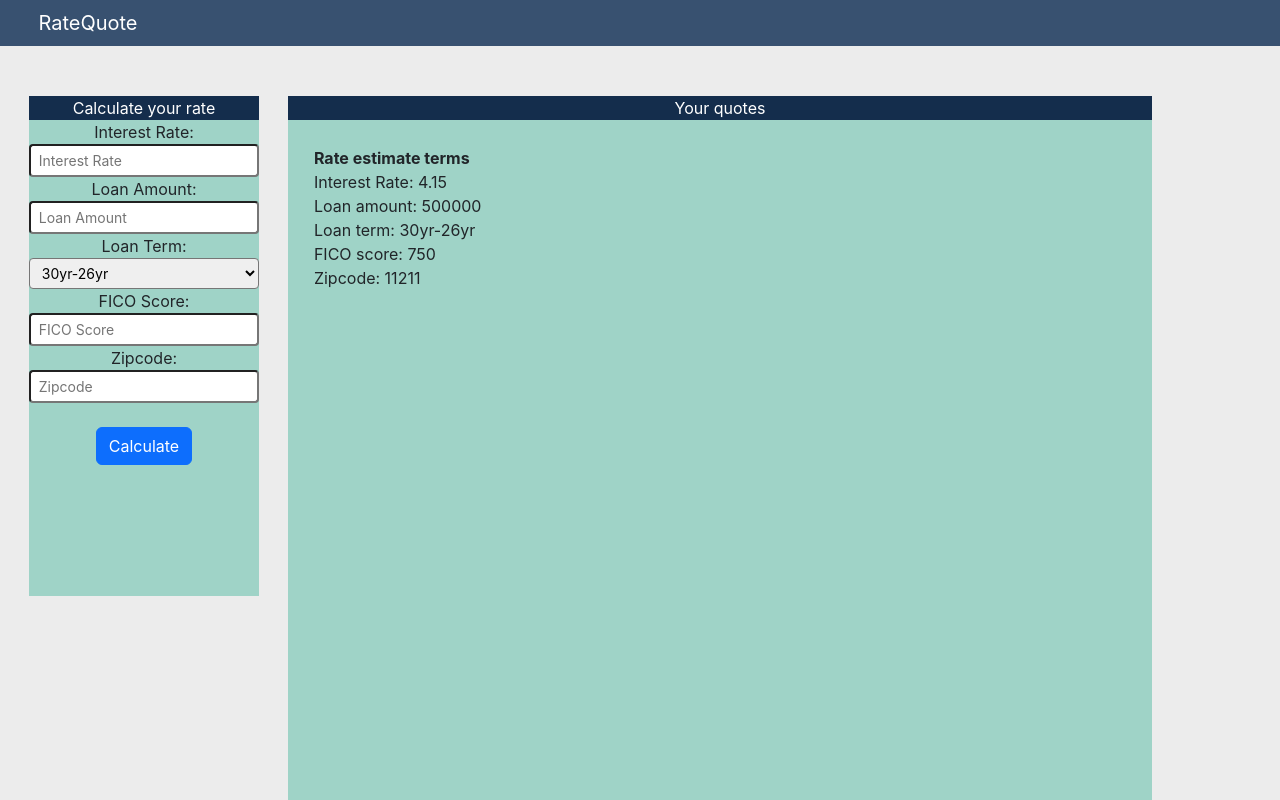
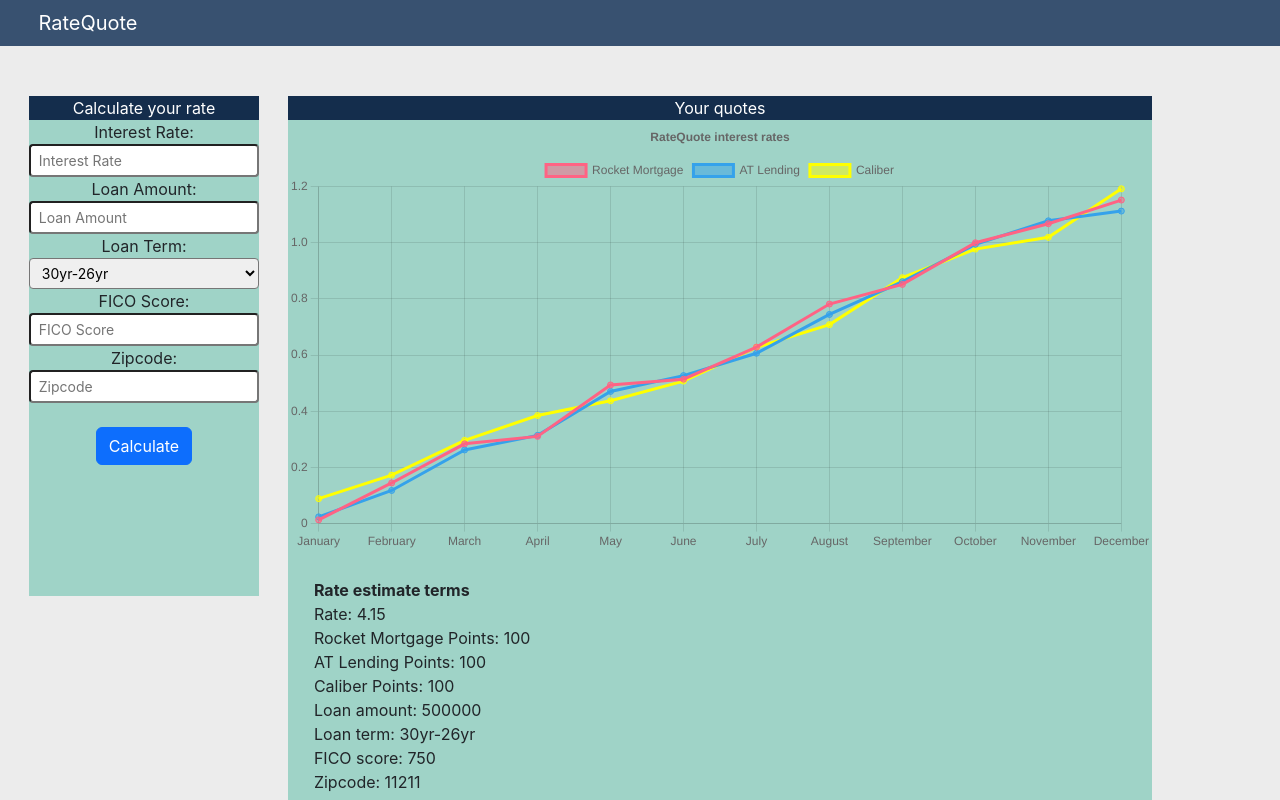
Before and after one commit to sunkam96/RateQuote, a React (Create React App) app: page / in a window 1280 px wide. Shown: the top 800 px of the page. Built offline with nearby package versions, Linux system fonts and the light colour scheme.

Commit message:
added different lender rates

```diff
--- a/src/PageContent.css
+++ b/src/PageContent.css
@@ -61,4 +61,5 @@
     align-items: flex-start;
     margin-top: 3%;
     margin-left: 3%;
+    min-height: 500px;
 }
--- a/src/PageContent.js
+++ b/src/PageContent.js
@@ -178,12 +178,15 @@ function Quotes(props) {
             <div className="quote-container-header">
                 Your quotes
             </div>
-            {/* <div className="quote-container-chart">
+            <div className="quote-container-chart">
                 <Line options={options} data={data} />
-            </div> */}
+            </div>
             <div className="quote-container-fields">
                 <div><b>Rate estimate terms</b></div>
-                <div>Interest Rate: {props.data.interestRate}</div>
+                <div>Rate: {props.data.interestRate}</div>
+                <div>Rocket Mortgage Points: 100</div>
+                <div>AT Lending Points: 100</div>
+                <div>Caliber Points: 100</div>
                 <div>Loan amount: {props.data.loanAmount}</div>
                 <div>Loan term: {props.data.loanTerm} </div>
                 <div>FICO score: {props.data.ficoScore} </div>
```
